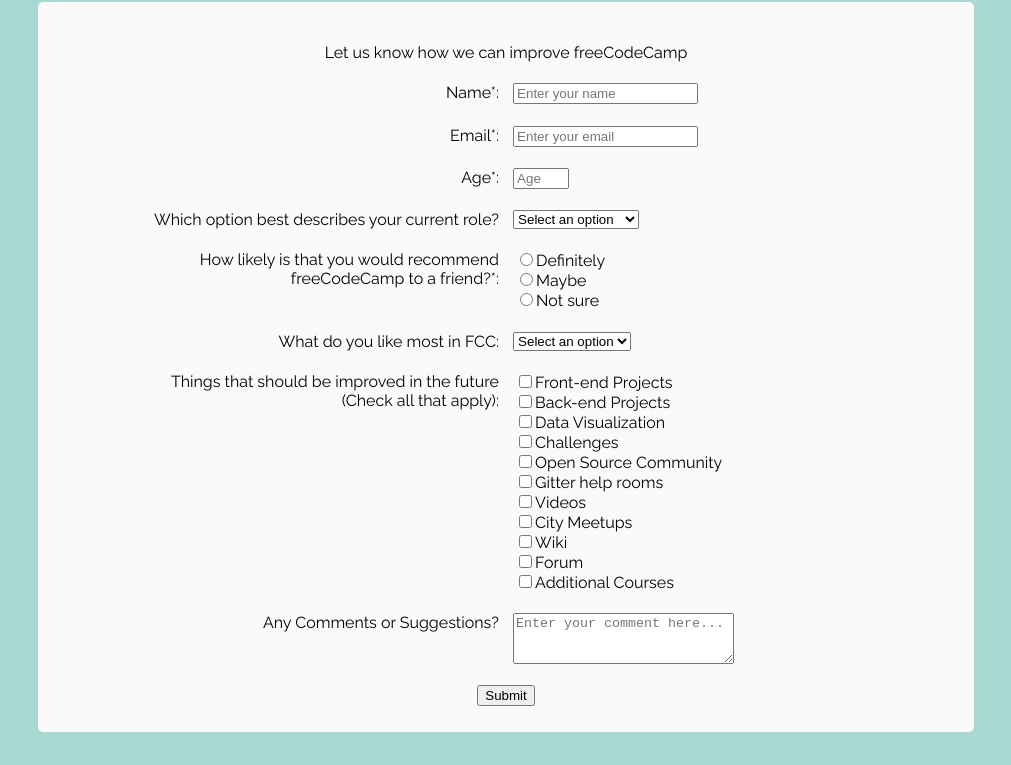
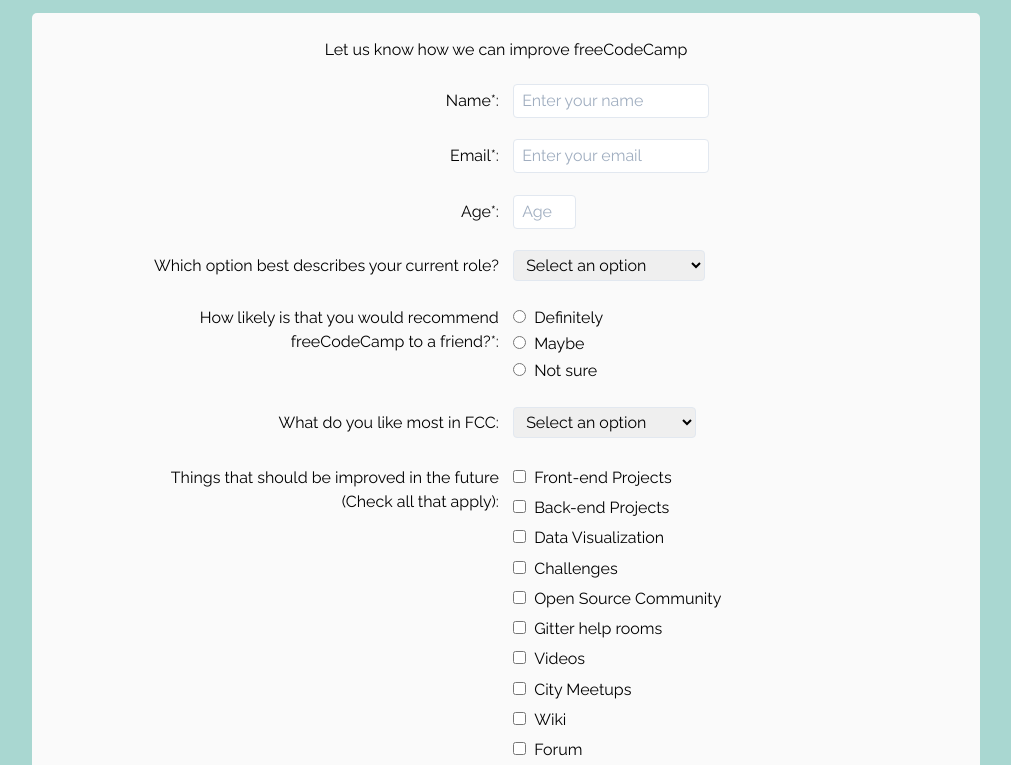
Before and after one commit to vaibhavvijay9/Survey-Form, a plain HTML site: page index.html in a window 1280 px wide. Shown: the part 78-843 px from the top of the page, without its empty margins (134-1145 px from the left). Before the commit the page ends 818 px from the top, so only its background shows below. Drawn offline with nearby package versions, Linux system fonts and the light colour scheme.

Commit message:
Tailwind CSS added to all the inputs & button. Some margin and align values changed.

```diff
--- a/css/style.css
+++ b/css/style.css
@@ -8,7 +8,7 @@
     background-color: #FAFAFA;
     border-radius: 5px;
     padding: 2%;
-    margin: 0 13%;
+    margin: 0 13% 5% 13%;
 }
 
 #survey-form {
@@ -20,6 +20,7 @@
     grid-template-columns: 1fr 1fr;
     grid-column-gap: 2%;
     margin: 3% 0;
+    align-items: baseline;
 }
 
 .form-element-label {
@@ -32,6 +33,7 @@
 
 .group {
     text-align: left;
+    margin: 3% 0;
 }
 
 fieldset {
@@ -41,7 +43,7 @@
 
 @media screen and (max-width: 768px) {
     #form-container {
-        margin: 0 1%;
+        margin: 0 1% 1% 1%;
     }
     #survey-form {
         padding: unset;
@@ -57,3 +59,12 @@
         text-align: left;
     }
 }
+
+
+/* Tailwind CSS */
+
+h1 {
+    /* setting to the default value */
+    font-size: 2em;
+    margin: .67em 0;
+}
--- a/index.html
+++ b/index.html
@@ -8,7 +8,7 @@
     <meta name="viewport" content="width=device-width, initial-scale=1">
     <meta name="description" content="">
     <link href="https://fonts.googleapis.com/css?family=Raleway" rel="stylesheet">
-    <!-- <link href="https://cdn.jsdelivr.net/npm/tailwindcss/dist/tailwind.min.css" rel="stylesheet"> -->
+    <link href="https://cdn.jsdelivr.net/npm/tailwindcss/dist/tailwind.min.css" rel="stylesheet">
     <link rel="icon" href="images/favicon.ico" type="image/icon" sizes="16x16">
     <link rel="stylesheet" href="css/style.css" type="text/css">
 </head>
@@ -21,19 +21,19 @@
             <form id="survey-form">
                 <div class="form-element">
                     <label for="name" id="name-label" class="form-element-label">Name*:</label>
-                    <input type="text" id="name" class="form-element-input" placeholder="Enter your name" required>
+                    <input type="text" id="name" class="form-element-input bg-grey-lighter text-grey-darker border rounded py-1 px-2 focus:outline-none focus:bg-white" placeholder="Enter your name" required>
                 </div>
                 <div class="form-element">
                     <label for="email" id="email-label" class="form-element-label">Email*:</label>
-                    <input type="email" id="email" class="form-element-input" placeholder="Enter your email" required>
+                    <input type="email" id="email" class="form-element-input bg-grey-lighter text-grey-darker border rounded py-1 px-2 focus:outline-none focus:bg-white" placeholder="Enter your email" required>
                 </div>
                 <div class="form-element">
                     <label for="number" id="number-label" class="form-element-label">Age*:</label>
-                    <input type="number" id="number" class="form-element-input" min="10" max="80" placeholder="Age" required>
+                    <input type="number" id="number" class="form-element-input bg-grey-lighter text-grey-darker border rounded py-1 px-2 focus:outline-none focus:bg-white" min="10" max="80" placeholder="Age" required>
                 </div>
                 <div class="form-element">
                     <label for="dropdown" class="form-element-label">Which option best describes your current role?</label>
-                    <select id="dropdown" name="role" class="form-element-input">
+                    <select id="dropdown" name="role" class="form-element-input bg-grey-lighter text-grey-darker border rounded py-1 px-2 pr-8  focus:outline-none focus:bg-white">
                         <option value="" disabled selected>Select an option</option>
                         <option value="student">Student</option>
                         <option value="full_time_job">Full Time Job</option>
@@ -47,24 +47,24 @@
                     <fieldset id="recommendation-level" class="form-element-input">
                         <div class="group">
                             <label for="choice1">
-                                <input type="radio" id="choice1" name="recommend" value="definitely" required>Definitely
+                                <input type="radio" id="choice1" name="recommend" value="definitely" required class="mr-2 leading-tight">Definitely
                             </label>
                         </div>
                         <div class="group">
                             <label for="choice2">
-                                <input type="radio" id="choice2" name="recommend" value="maybe" required>Maybe
+                                <input type="radio" id="choice2" name="recommend" value="maybe" required class="mr-2 leading-tight">Maybe
                             </label>
                         </div>
                         <div class="group">
                             <label for="choice3">
-                                <input type="radio" id="choice3" name="recommend" value="not_sure" required>Not sure
+                                <input type="radio" id="choice3" name="recommend" value="not_sure" required class="mr-2 leading-tight">Not sure
                             </label>
                         </div>
                     </fieldset>
                 </div>
                 <div class="form-element">
                     <label for="most-liked" class="form-element-label">What do you like most in FCC:</label>
-                    <select id="most-liked" name="most-liked-thing" class="form-element-input">
+                    <select id="most-liked" name="most-liked-thing" class="form-element-input bg-grey-lighter text-grey-darker border rounded py-1 px-2 pr-8  focus:outline-none focus:bg-white">
                         <option value="" disabled selected>Select an option</option>
                         <option value="challenges">Challenges</option>
                         <option value="projects">Projects</option>
@@ -77,66 +77,66 @@
                     <fieldset id="future-improvements" class="form-element-input">
                         <div class="group">
                             <label for="option1">
-                                <input type="checkbox" id="option1" name="need_improvements" value="front_end_projects">Front-end Projects
+                                <input type="checkbox" id="option1" name="need_improvements" value="front_end_projects" class="mr-2 leading-tight">Front-end Projects
                             </label>
                         </div>
                         <div class="group">
                             <label for="option2">
-                                <input type="checkbox" id="option2" name="need_improvements" value="back_end_projects">Back-end Projects
+                                <input type="checkbox" id="option2" name="need_improvements" value="back_end_projects" class="mr-2 leading-tight">Back-end Projects
                             </label>
                         </div>
                         <div class="group">
                             <label for="option3">
-                                <input type="checkbox" id="option3" name="need_improvements" value="data_visualization">Data Visualization
+                                <input type="checkbox" id="option3" name="need_improvements" value="data_visualization" class="mr-2 leading-tight">Data Visualization
                             </label>
                         </div>
                         <div class="group">
                             <label for="option4">
-                                <input type="checkbox" id="option4" name="need_improvements" value="challenges">Challenges
+                                <input type="checkbox" id="option4" name="need_improvements" value="challenges" class="mr-2 leading-tight">Challenges
                             </label>
                         </div>
                         <div class="group">
                             <label for="option5">
-                                <input type="checkbox" id="option5" name="need_improvements" value="open_source_community">Open Source Community
+                                <input type="checkbox" id="option5" name="need_improvements" value="open_source_community" class="mr-2 leading-tight">Open Source Community
                             </label>
                         </div>
                         <div class="group">
                             <label for="option6">
-                                <input type="checkbox" id="option6" name="need_improvements" value="gitter_help_rooms">Gitter help rooms
+                                <input type="checkbox" id="option6" name="need_improvements" value="gitter_help_rooms" class="mr-2 leading-tight">Gitter help rooms
                             </label>
                         </div>
                         <div class="group">
                             <label for="option7">
-                                <input type="checkbox" id="option7" name="need_improvements" value="videos">Videos
+                                <input type="checkbox" id="option7" name="need_improvements" value="videos" class="mr-2 leading-tight">Videos
                             </label>
                         </div>
                         <div class="group">
                             <label for="option8">
-                                <input type="checkbox" id="option8" name="need_improvements" value="city_meetups">City Meetups
+                                <input type="checkbox" id="option8" name="need_improvements" value="city_meetups" class="mr-2 leading-tight">City Meetups
                             </label>
                         </div>
                         <div class="group">
                             <label for="option9">
-                                <input type="checkbox" id="option9" name="need_improvements" value="wiki">Wiki
+                                <input type="checkbox" id="option9" name="need_improvements" value="wiki" class="mr-2 leading-tight">Wiki
                             </label>
                         </div>
                         <div class="group">
                             <label for="option10">
-                                <input type="checkbox" id="option10" name="need_improvements" value="forum">Forum
+                                <input type="checkbox" id="option10" name="need_improvements" value="forum" class="mr-2 leading-tight">Forum
                             </label>
                         </div>
                         <div class="group">
                             <label for="option11">
-                                <input type="checkbox" id="option11" name="need_improvements" value="additional_courses">Additional Courses
+                                <input type="checkbox" id="option11" name="need_improvements" value="additional_courses" class="mr-2 leading-tight">Additional Courses
                             </label>
                         </div>
                     </fieldset>
                 </div>
                 <div class="form-element">
                     <label for="comments" class="form-element-label">Any Comments or Suggestions?</label>
-                    <textarea id="comments" class="form-element-input" placeholder="Enter your comment here..." rows="3" cols="25"></textarea>
+                    <textarea id="comments" class="form-element-input bg-grey-lighter text-grey-darker border rounded py-1 px-2 focus:outline-none focus:bg-white" placeholder="Enter your comment here..." rows="3" cols="25"></textarea>
                 </div>
-                <button type="submit" id="submit">Submit</button>
+                <button type="submit" id="submit" class="bg-blue hover:bg-blue-dark text-white font-bold py-2 px-4 rounded-full">Submit</button>
             </form>
         </div>
     </main>
```
